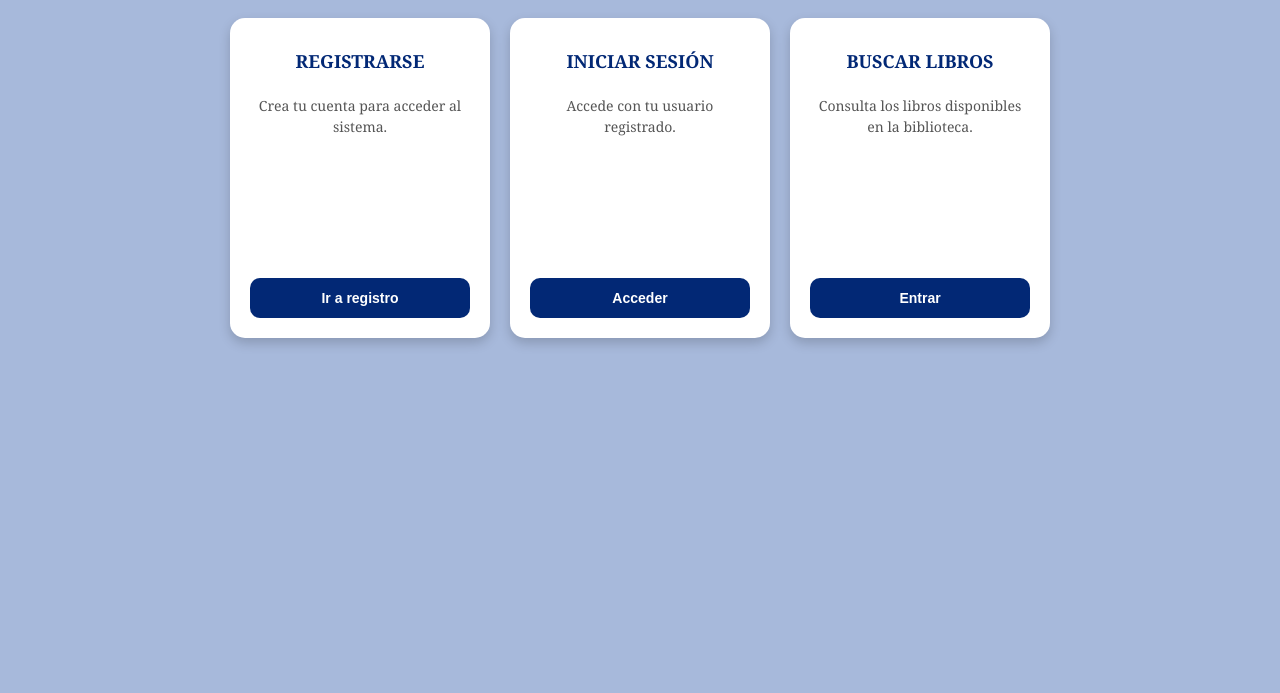
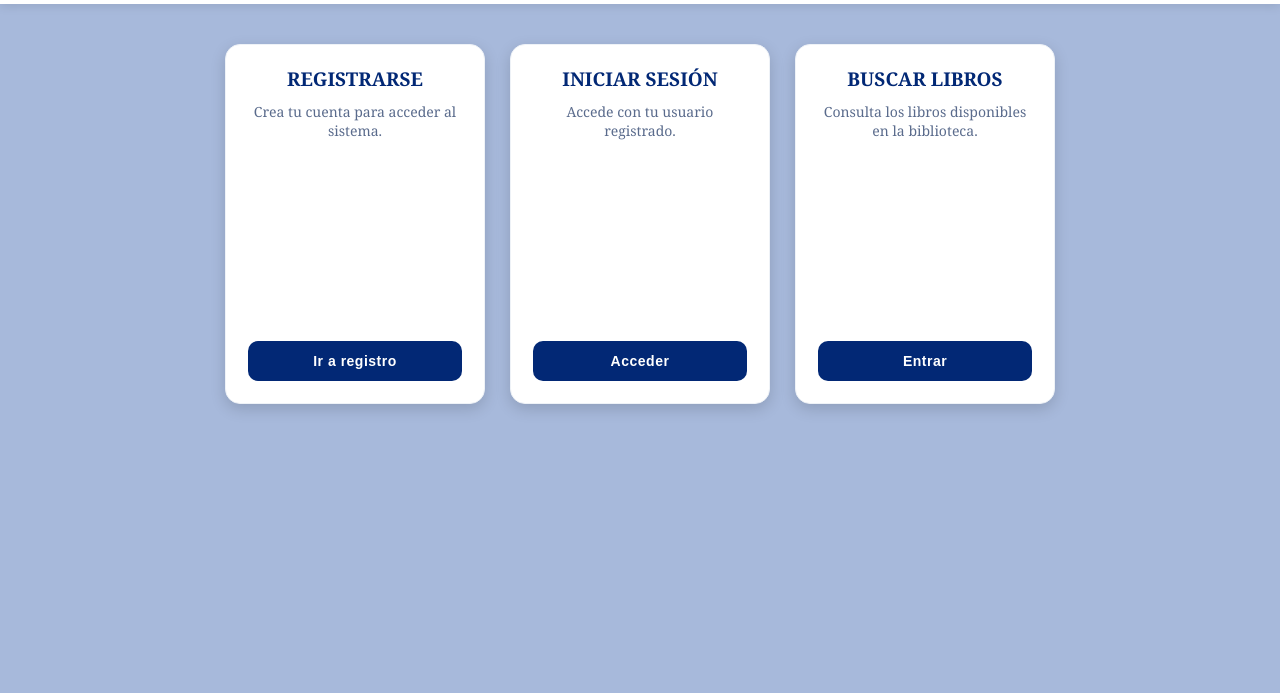
Before and after one commit to monserratandrademesta-blip/BIBLIOTECAUPGOP, a website: page index.html in a window 1280 px wide. Shown: the part 107-800 px from the top of the page. Drawn offline with Linux system fonts and the light colour scheme.

Commit message:
Update estilos.css

```diff
--- a/css/estilos.css
+++ b/css/estilos.css
@@ -1,4 +1,4 @@
-/* configuración base de toda la página - MEJORADO */
+/* ===== CONFIGURACIÓN BASE - DISEÑO UNIFORME ===== */
 * {
     box-sizing: border-box;
 }
@@ -9,93 +9,100 @@ body {
     line-height: 1.5;
 }
 
-/* encabezado de la página - TAMAÑO Y ESPACIOS AJUSTADOS */
+/* ===== MENÚ / ENCABEZADO AJUSTADO ===== */
 .header {
     background-color: #ffffff;
     color: #022875;
-    padding: 15px 30px; /* AJUSTE: antes 55px, ahora más uniforme */
+    padding: 20px 30px; /* ANTES 55px - Ahora espacio uniforme */
     display: flex;
     align-items: center;
     justify-content: space-between;
-    box-shadow: 0 2px 10px rgba(0,0,0,0.1); /* ESTILO MEJORADO */
+    box-shadow: 0 2px 10px rgba(0,0,0,0.1);
+    position: sticky;
+    top: 0;
+    z-index: 100;
 }
 
-/* tamaño de los logos - TAMAÑO AJUSTADO */
+/* LOGOS - TAMAÑO UNIFORME */
 .logo {
-    width: 60px; /* AJUSTE: antes 150px muy grande */
-    height: 60px;
+    width: 70px; /* ANTES 150px - Ahora tamaño uniforme y proporcional */
+    height: 70px;
     object-fit: contain;
 }
 
-/* contenedor del título */
 .titulo {
     text-align: center;
     flex: 1;
     padding: 0 20px;
 }
 
-/* título principal - TAMAÑO UNIFORME */
 .header h1 {
     margin: 0;
-    font-size: 26px; /* AJUSTE: antes 38px */
+    font-size: 28px; /* ANTES 38px - Tamaño uniforme */
 }
 
-/* subtítulo - TAMAÑO UNIFORME */
 .header p {
-    font-size: 14px; /* AJUSTE: antes 28px */
     margin: 5px 0 0 0;
+    font-size: 16px; /* ANTES 28px - Tamaño uniforme con el diseño */
+    font-weight: 400;
+    color: #4a5d8a;
 }
 
-/* contenedor de tarjetas - ESPACIOS MEJORADOS */
+/* ===== CONTENEDOR DE TARJETAS - ESPACIOS MEJORADOS ===== */
 .menu {
     display: flex;
     justify-content: center;
-    gap: 20px; /* AJUSTE: espacio uniforme */
-    padding: 30px 20px; /* AJUSTE: antes 50px */
+    gap: 25px; /* Espacio uniforme entre tarjetas */
+    padding: 40px 25px;
     flex-wrap: wrap;
     max-width: 1200px;
     margin: 0 auto;
 }
 
-/* tarjetas - TAMAÑO UNIFORME Y ESTILO MEJORADO */
+/* ===== TARJETAS DE LIBROS - REVISADAS Y UNIFORMES ===== */
 .card {
     background: #ffffff;
-    width: 260px; /* AJUSTE: mismo ancho para todas */
-    min-height: 320px; /* AJUSTE: antes 190px, ahora no se amontona */
-    padding: 20px;
+    width: 260px; /* ANTES 220px - Ancho uniforme */
+    min-height: 360px; /* ANTES 190px - Alto uniforme para que no se amontone el contenido */
+    padding: 22px;
     text-align: center;
     border-radius: 15px;
-    box-shadow: 0 5px 12px rgba(0, 0, 0, 0.18);
+    box-shadow: 0 5px 15px rgba(0, 0, 0, 0.15);
     display: flex;
     flex-direction: column;
     justify-content: space-between;
-    transition: 0.3s;
+    transition: 0.3s ease;
+    border: 1px solid #eef2f7;
 }
 
 .card:hover {
     transform: translateY(-8px);
-    box-shadow: 0 10px 20px rgba(0,0,0,0.25);
+    box-shadow: 0 12px 25px rgba(0, 0, 0, 0.22);
 }
 
-/* imagen - TAMAÑO UNIFORME */
+/* Imagen uniforme en todas las tarjetas */
 .card img {
-    width: 70px;
-    height: 70px;
+    width: 80px; /* ANTES 90px - Tamaño uniforme */
+    height: 80px;
     object-fit: contain;
-    margin: 0 auto 15px;
+    margin: 0 auto 18px;
 }
 
+/* Títulos uniformes */
 .card h2 {
     color: #022875;
-    font-size: 18px; /* Tamaño uniforme */
-    margin: 10px 0;
+    font-size: 19px; /* Tamaño uniforme */
+    margin: 0 0 10px 0;
+    line-height: 1.3;
 }
 
+/* Texto uniforme */
 .card p {
     flex-grow: 1;
-    font-size: 14px; /* Tamaño uniforme */
-    margin: 10px 0 20px;
-    color: #555;
+    font-size: 14px; /* ANTES 17px - Tamaño uniforme y legible */
+    margin: 0 0 20px 0;
+    color: #5a6b8c;
+    line-height: 1.4;
 }
 
 .card a {
@@ -105,22 +112,24 @@ body {
     margin-top: auto;
 }
 
-/* botón - ESTILO UNIFORME */
+/* ===== BOTONES REVISADOS - TAMAÑO UNIFORME ===== */
 button {
     background-color: #022875;
     color: white;
     border: none;
-    padding: 12px 24px; /* Espacio mejorado */
-    border-radius: 10px; /* Más redondeado y uniforme */
+    padding: 12px 25px; /* Espacio uniforme */
+    border-radius: 10px; /* Bordes uniformes */
     cursor: pointer;
     font-size: 14px;
     font-weight: 600;
-    width: 100%; /* BOTONES DEL MISMO TAMAÑO */
-    transition: .3s;
+    letter-spacing: 0.5px;
+    width: 100%; /* BOTONES DEL MISMO TAMAÑO EN TODAS LAS TARJETAS */
+    transition: .3s ease;
 }
 
 button:hover {
     background-color: #FFD54F;
-    transform: scale(1.05);
-    color: #000;
+    transform: scale(1.03);
+    color: #022875;
+    box-shadow: 0 4px 10px rgba(0,0,0,0.15);
 }
```
